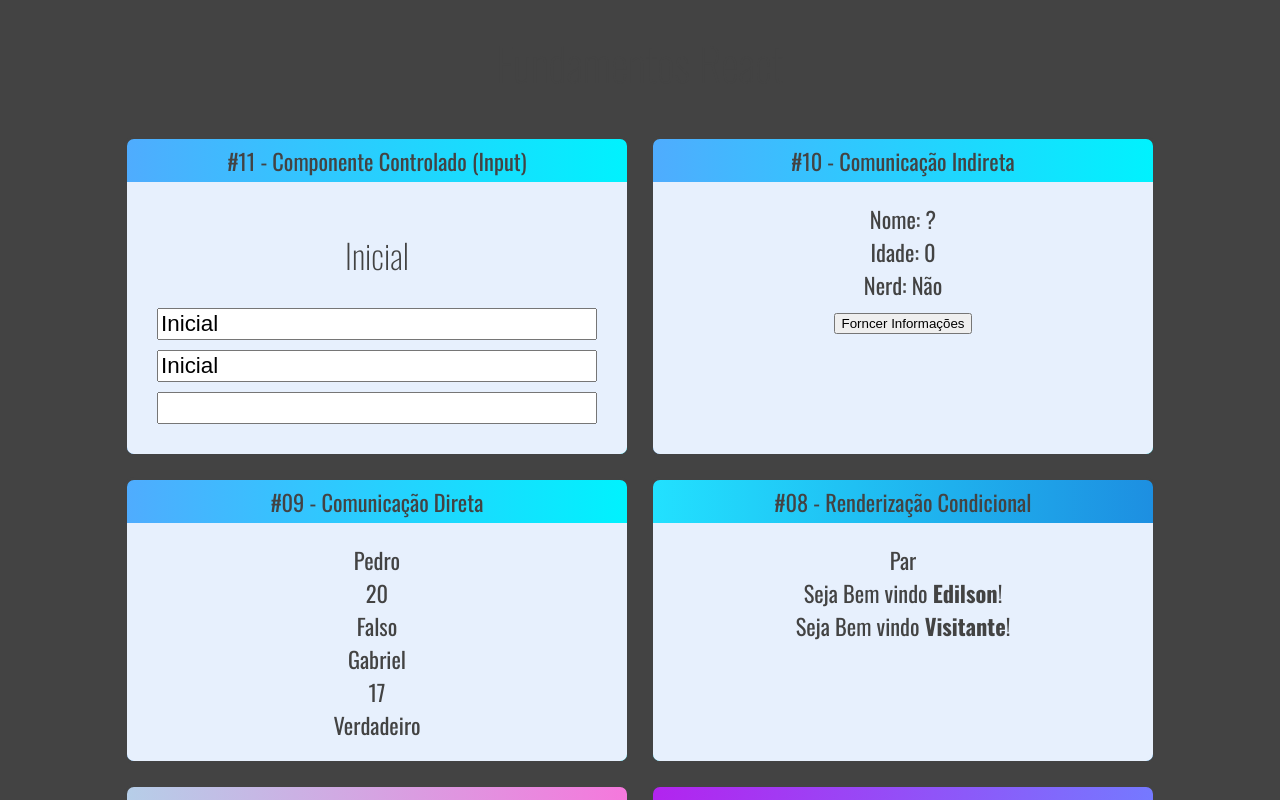
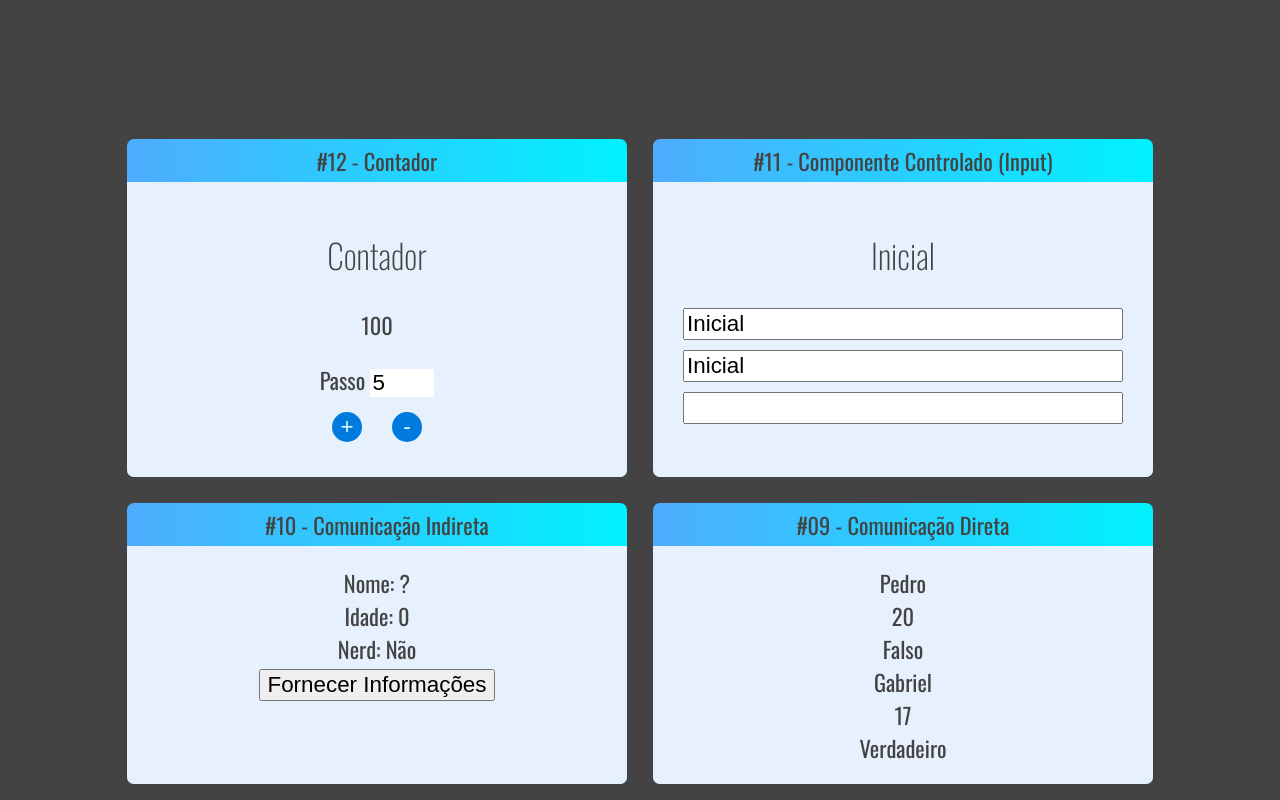
Before and after one commit to edilson-rodrigues/fundamentos_react, a React (Create React App) app: page / in a window 1280 px wide. Shown: the top 800 px of the page. Built offline with nearby package versions, Linux system fonts and the light colour scheme.

Commit message:
contador #01

```diff
--- a/src/App.jsx
+++ b/src/App.jsx
@@ -1,5 +1,6 @@
 import "./App.css";
 
+import Contador from "./components/contador/Contador";
 import Input from "./components/formulario/Input";
 import IndiretaPai from "./components/comunicacao/IndiretaPai";
 import DiretaPai from "./components/comunicacao/DiretaPai";
@@ -21,6 +22,9 @@
 		<h1>Fundamentos React</h1>
 
 		<div className="Cards">
+			<Card titulo="#12 - Contador">
+				<Contador numeroIncial={100} />
+			</Card>
 			<Card titulo="#11 - Componente Controlado (Input)">
 				<Input />
 			</Card>
--- a/src/components/comunicacao/IndiretaFilho.jsx
+++ b/src/components/comunicacao/IndiretaFilho.jsx
@@ -8,7 +8,7 @@
 			<button
 				onClick={(_) => getIndiretaFilho("Edilson", gerarIdade(), gerarNed())}
 			>
-				Forncer Informações
+				Fornecer Informações
 			</button>
 		</div>
 	);
--- /dev/null
+++ b/src/components/contador/Contador.css
@@ -0,0 +1,19 @@
+.Contador input,
+button {
+    font-size: 1.4rem;
+}
+
+.Contador button {
+    margin: 15px;
+    height: 30px;
+    width: 30px;
+    border-radius: 50%;
+    background-color: #007adf;
+    color: #D7FFFE;
+    border: none;
+}
+
+.Contador input {
+    border-style: none;
+    width: 60px;
+}
--- /dev/null
+++ b/src/components/contador/Contador.jsx
@@ -0,0 +1,45 @@
+import React, { Component } from "react";
+import "./Contador.css";
+
+class Contador extends Component {
+	state = {
+		numero: this.props.numeroIncial || 0,
+		passo: this.props.passoIncial || 5,
+	};
+
+	increment = () => {
+		this.setState({ numero: this.state.numero + this.state.passo });
+	};
+
+	decrement = () => {
+		this.setState({ numero: this.state.numero - this.state.passo });
+	};
+
+	setPasso = (e) => {
+		this.setState({ passo: +e.target.value });
+	};
+
+	render() {
+		return (
+			<div className="Contador">
+				<h2>Contador</h2>
+				<p>{this.state.numero}</p>
+
+				<div>
+					<label htmlFor="passoInput">Passo </label>
+					<input
+						id="passoInput"
+						type="number"
+						value={this.state.passo}
+						onChange={this.setPasso}
+					/>
+				</div>
+
+				<button onClick={this.increment}>+</button>
+				<button onClick={this.decrement}>-</button>
+			</div>
+		);
+	}
+}
+
+export default Contador;
```
